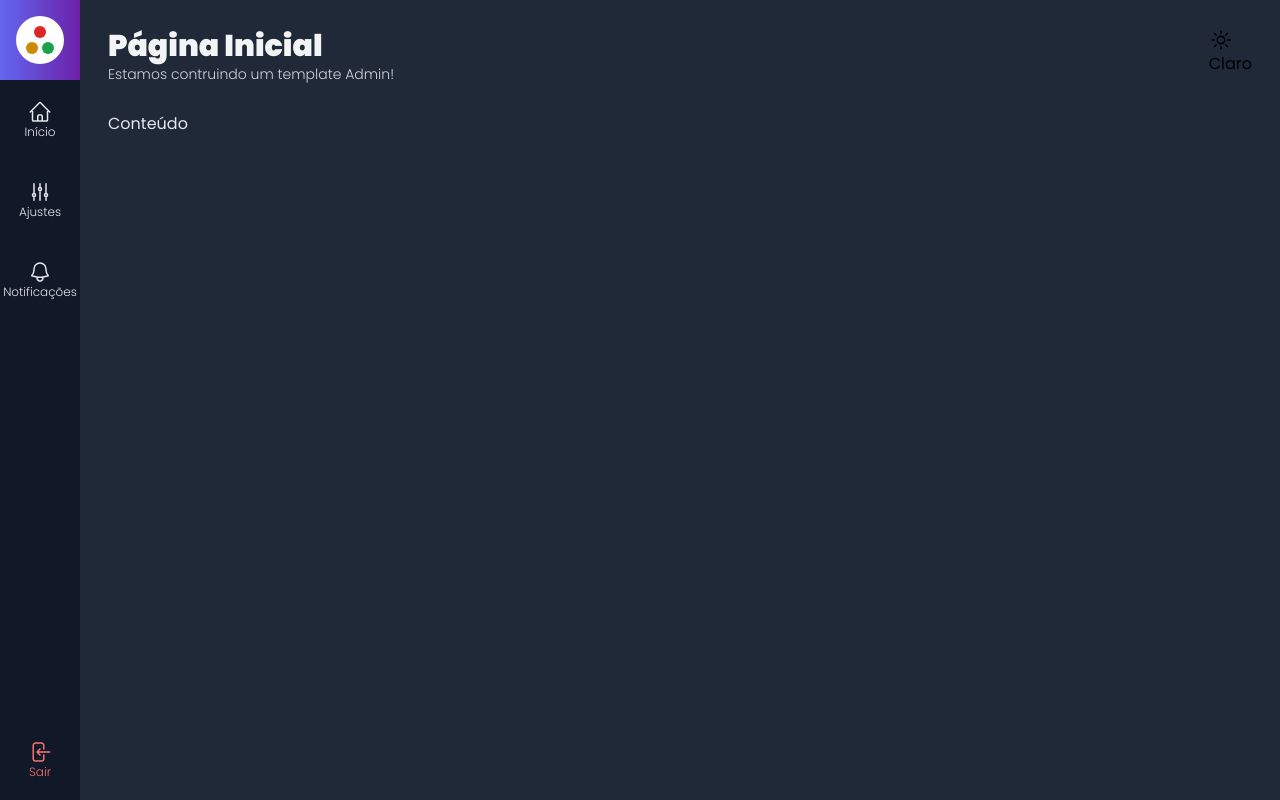
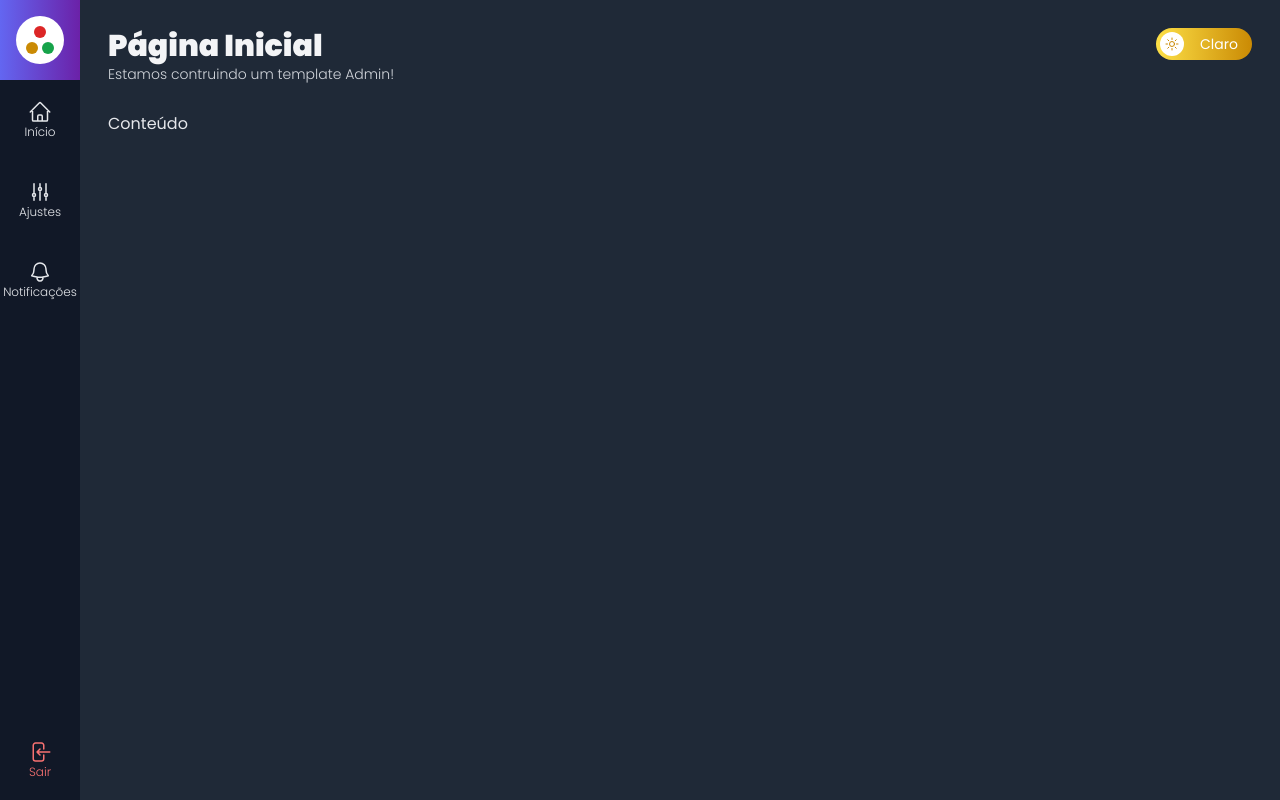
Before and after one commit to leojosants/udemy_nextjs_e_react_curso_completo_aprenda_com_projetos__secao_08, a Next.js app: page / in a window 1280 px wide. Built offline with nearby package versions, Linux system fonts and the light colour scheme.

Commit message:
implementation of 'ToggleThemeButton' component - second part

```diff
--- a/src/components/icons/index.tsx
+++ b/src/components/icons/index.tsx
@@ -63,14 +63,14 @@ export const IconLogout = (
     </svg>
 );
 
-export const IconSun = (
+export const IconSun = (size = 6) => (
     <svg
         xmlns="http://www.w3.org/2000/svg"
+        className={`w-${size} h-${size}`}
         fill="none"
         viewBox="0 0 24 24"
         strokeWidth={1.5}
-        stroke="currentColor"
-        className="w-6 h-6">
+        stroke="currentColor">
 
         <path
             strokeLinecap="round"
@@ -79,14 +79,14 @@ export const IconSun = (
     </svg>
 );
 
-export const IconMoon = (
+export const IconMoon = (size = 6) => (
     <svg
         xmlns="http://www.w3.org/2000/svg"
+        className={`h-${size} w-${size}`}
         fill="none"
         viewBox="0 0 24 24"
         strokeWidth={1.5}
-        stroke="currentColor"
-        className="w-6 h-6">
+        stroke="currentColor"    >
 
         <path
             strokeLinecap="round"
--- a/src/components/template/ToggleThemeButton.tsx
+++ b/src/components/template/ToggleThemeButton.tsx
@@ -1,4 +1,4 @@
-import { IconSun } from '../icons';
+import { IconMoon, IconSun } from '../icons';
 import { ThemeToggleButtonProps } from '../interfaces/ThemeToggleButtonProps';
 export default function ToggleThemeButton(props: ThemeToggleButtonProps) {
     return (
@@ -6,18 +6,88 @@ export default function ToggleThemeButton(props: ThemeToggleButtonProps) {
             (
                 <div
                     onClick={props.toggleTheme}
-                    className={``}>
+                    className={`
+                        hidden
+                        sm:flex
+                        items-center
+                        cursor-pointer
+                        bg-gradient-to-r
+                        from-yellow-300
+                        to-yellow-600
+                        w-14
+                        lg:w-24
+                        h-8
+                        p-1
+                        rounded-full`}>
 
-                    <div className={``}>
-                        {IconSun}
+                    <div className={`
+                        flex
+                        items-center
+                        justify-center
+                        bg-white
+                        text-yellow-600
+                        w-6
+                        h-6
+                        rounded-full`}>
+
+                        {IconSun(4)}
                     </div>
 
-                    <div className={``}>
-                        <span>Claro</span>
+                    <div className={`
+                        hidden
+                        lg:flex
+                        items-center
+                        ml-4
+                        text-white`}>
+
+                        <span className='text-sm'>
+                            Claro
+                        </span>
                     </div>
                 </div>
             ) : (
-                <div></div>
+                <div
+                    onClick={props.toggleTheme}
+                    className={`
+                        hidden
+                        sm:flex
+                        items-center
+                        justify-end
+                        cursor-pointer
+                        bg-gradient-to-r
+                        from-gray-500
+                        to-gray-900
+                        w-14
+                        lg:w-24
+                        h-8
+                        p-1
+                        rounded-full`}>
+
+                    <div className={`
+                        hidden
+                        lg:flex
+                        items-center
+                        mr-2
+                        text-gray-300`}>
+
+                        <span className='text-sm'>
+                            Escuro
+                        </span>
+                    </div>
+
+                    <div className={`
+                        flex
+                        items-center
+                        justify-center
+                        bg-black
+                        text-yellow-300
+                        w-6
+                        h-6
+                        rounded-full`}>
+
+                        {IconMoon(4)}
+                    </div>
+                </div>
             )
     );
 };
--- a/tailwind.config.ts
+++ b/tailwind.config.ts
@@ -6,6 +6,10 @@ const config: Config = {
     './src/components/**/*.{js,ts,jsx,tsx,mdx}',
     './src/app/**/*.{js,ts,jsx,tsx,mdx}',
   ],
+  safelist: [
+    { pattern: /^h-/ },
+    { pattern: /^w-/ },
+  ],
   darkMode: 'class', //'media',
   theme: {
     extend: {},
```
